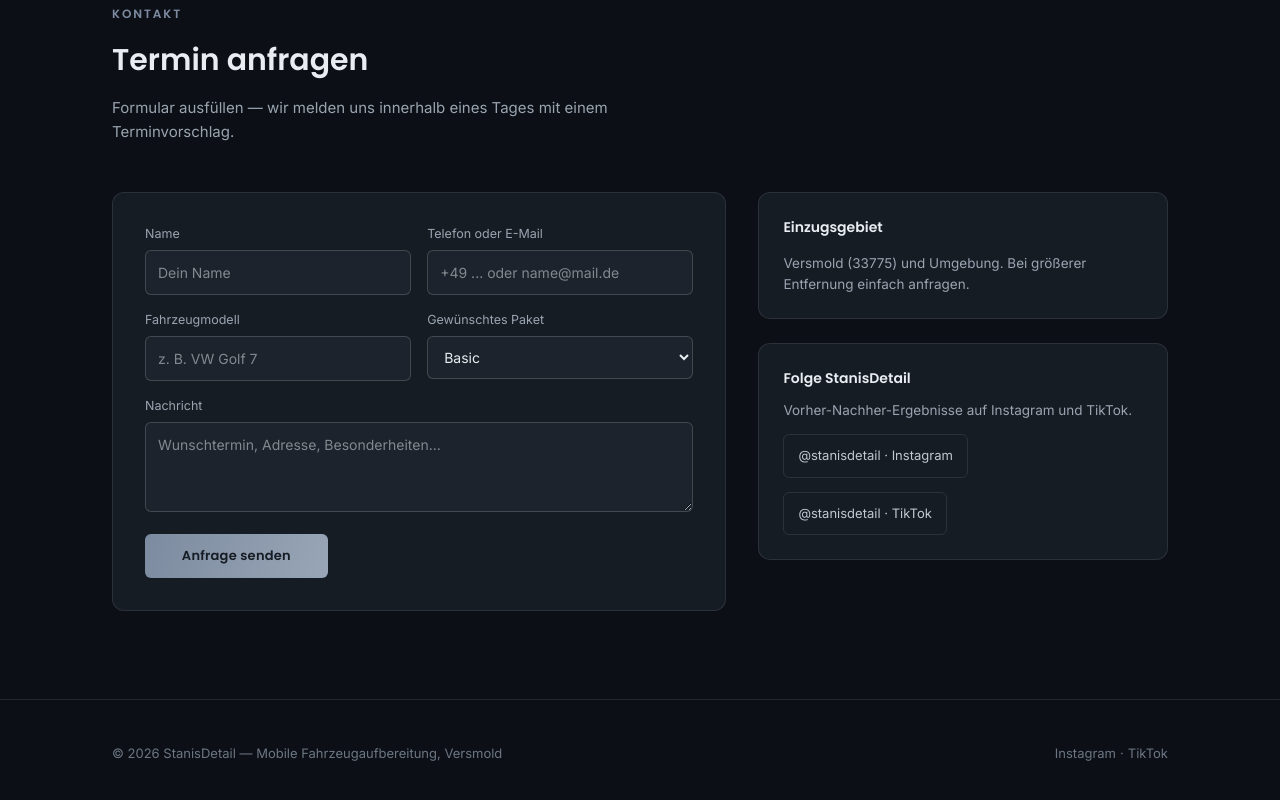
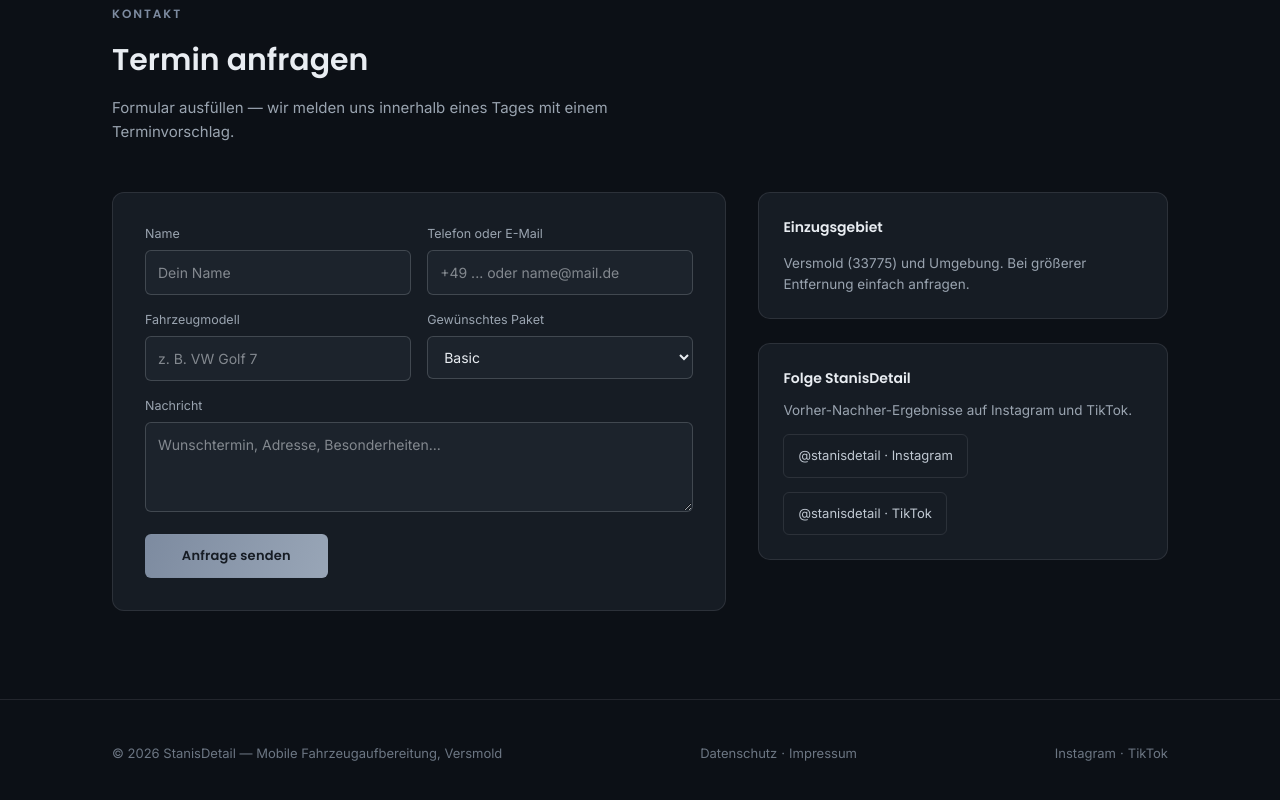
Before and after one commit to Chebannich/stanis-detail, a Next.js app: page / in a window 1280 px wide. Shown: the part 3327-4127 px from the top of the page. Built offline with nearby package versions, Linux system fonts and the light colour scheme.

Commit message:
fix(footer): link to internal legal pages, drop target=_blank for internal links

```diff
--- a/src/app/components/Footer.tsx
+++ b/src/app/components/Footer.tsx
@@ -11,6 +11,11 @@ export default function Footer () {
               © 2026 StanisDetail — Mobile Fahrzeugaufbereitung, Versmold
             </div>
             <div className="flex flex-row gap-1 items-center text-[13px] text-silver-600">
+              <Link href="/datenschutz" className="transition-colors hover:text-silver-100">Datenschutz</Link>
+              <span>·</span>
+              <Link href="/impressum" className="transition-colors hover:text-silver-100">Impressum</Link>
+            </div>
+            <div className="flex flex-row gap-1 items-center text-[13px] text-silver-600">
               <Link href={"https://www.instagram.com/stanisdetail"} target="_blank" rel="noopener noreferrer" className="transition-colors hover:text-silver-100">Instagram</Link>
               <span>·</span>
               <Link href={"https://www.tiktok.com/@stanisdetail"} target="_blank" rel="noopener noreferrer" className="transition-colors hover:text-silver-100">TikTok</Link>
```
